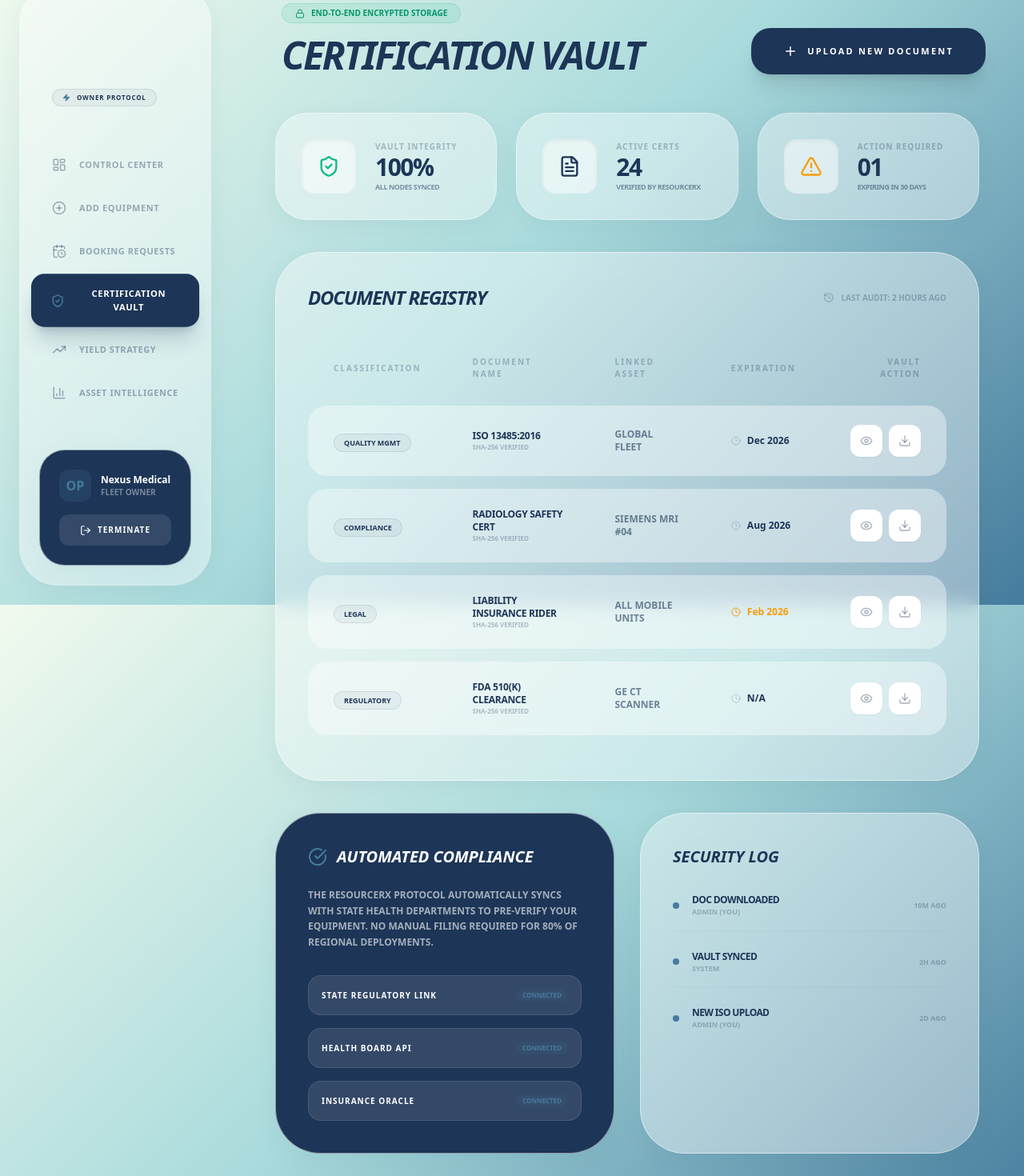
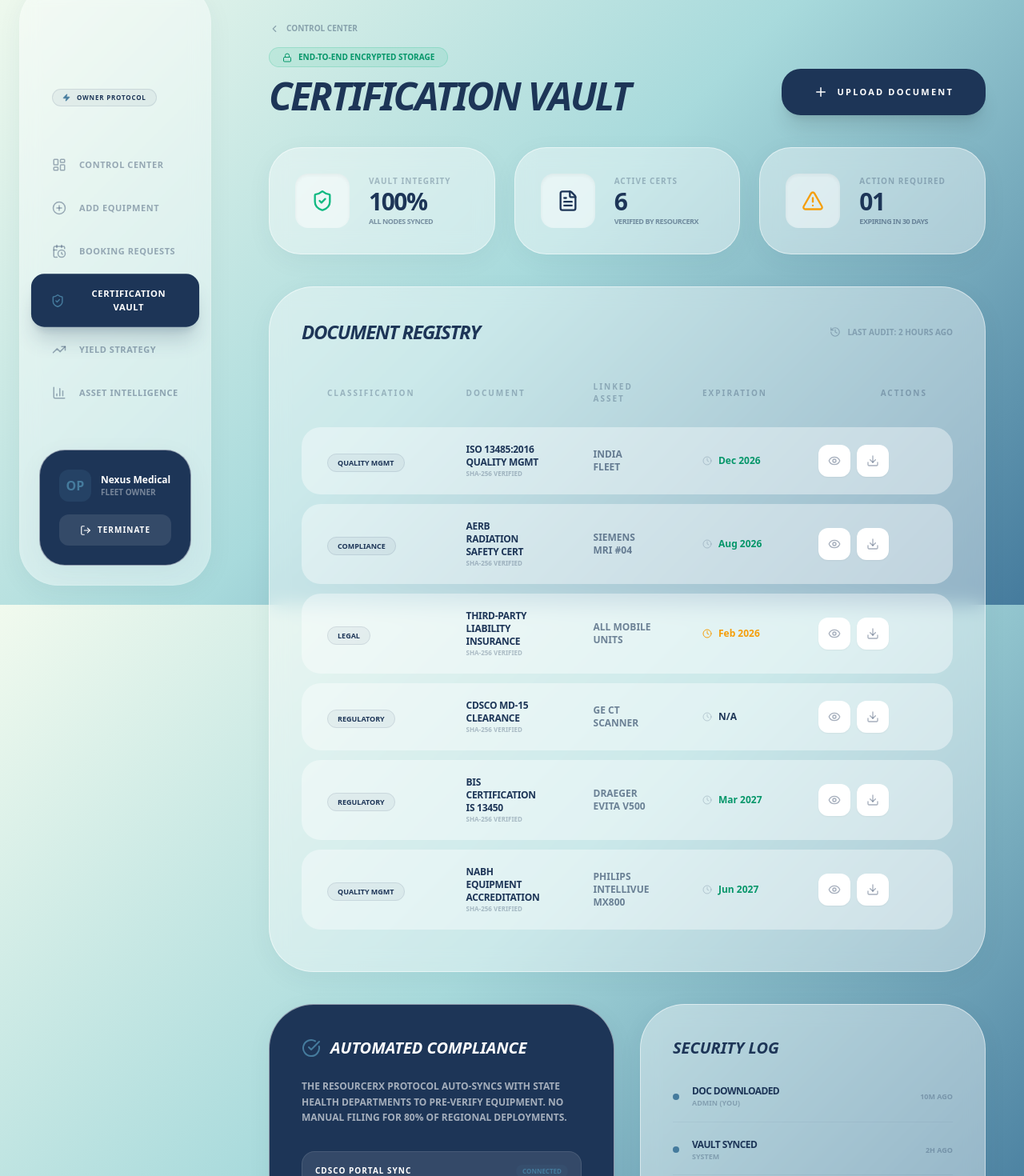
Before and after one commit to DharmiSapariya/ResourceRX, a React (Vite) app: page /owner/vault in a window 1280 px wide. Shown: the part 44-1514 px from the top of the page at 80% size. Built offline with nearby package versions, Linux system fonts and the light colour scheme.

Commit message:
fix: update OwnerVault page to latest version

```diff
--- a/src/pages/Owner/OwnerVault.jsx
+++ b/src/pages/Owner/OwnerVault.jsx
@@ -1,144 +1,176 @@
-import React from 'react';
-import { motion } from 'framer-motion';
-import {
-  ShieldCheck,
-  Lock,
-  FileText,
-  Download,
-  AlertTriangle,
-  History,
-  Plus,
-  Eye,
-  CheckCircle,
-  Clock
-} from 'lucide-react';
+import React, { useState, useRef } from 'react';
+import { motion, AnimatePresence } from 'framer-motion';
+import { useNavigate } from 'react-router-dom';
+import { ShieldCheck, Lock, FileText, Download, AlertTriangle, History, Plus, Eye, CheckCircle, Clock, ChevronLeft, Upload, X, Loader } from 'lucide-react';
+
+const INIT_VAULT = [
+  { id:1, name:"ISO 13485:2016 Quality Mgmt",    type:"Quality Mgmt", expiry:"Dec 2026", status:"Active",        asset:"India Fleet"               },
+  { id:2, name:"AERB Radiation Safety Cert",      type:"Compliance",   expiry:"Aug 2026", status:"Active",        asset:"Siemens MRI #04"           },
+  { id:3, name:"Third-Party Liability Insurance", type:"Legal",        expiry:"Feb 2026", status:"Expiring Soon", asset:"All Mobile Units"          },
+  { id:4, name:"CDSCO MD-15 Clearance",           type:"Regulatory",   expiry:"N/A",      status:"Permanent",     asset:"GE CT Scanner"             },
+  { id:5, name:"BIS Certification IS 13450",      type:"Regulatory",   expiry:"Mar 2027", status:"Active",        asset:"Draeger Evita V500"        },
+  { id:6, name:"NABH Equipment Accreditation",    type:"Quality Mgmt", expiry:"Jun 2027", status:"Active",        asset:"Philips IntelliVue MX800"  },
+];
+
+const STATUS_COLOR = { Active:'text-emerald-600', 'Expiring Soon':'text-amber-500', Permanent:'text-primary' };
 
 export default function OwnerVault() {
-  const glassStyle = "glass-panel p-10 rounded-[3.5rem] relative overflow-hidden transition-all duration-500";
+  const navigate = useNavigate();
+  const fileRef = useRef();
+  const [vault, setVault] = useState(INIT_VAULT);
+  const [uploading, setUploading] = useState(false);
+  const [logs, setLogs] = useState([
+    { action:"Doc Downloaded", user:"Admin (You)", time:"10m ago" },
+    { action:"Vault Synced",   user:"System",      time:"2h ago" },
+    { action:"New ISO Upload", user:"Admin (You)", time:"2d ago" },
+  ]);
 
-  const vaultItems = [
-    { name: "ISO 13485:2016", type: "Quality Mgmt", expiry: "Dec 2026", status: "Active", asset: "Global Fleet" },
-    { name: "Radiology Safety Cert", type: "Compliance", expiry: "Aug 2026", status: "Active", asset: "Siemens MRI #04" },
-    { name: "Liability Insurance Rider", type: "Legal", expiry: "Feb 2026", status: "Expiring Soon", asset: "All Mobile Units" },
-    { name: "FDA 510(k) Clearance", type: "Regulatory", expiry: "N/A", status: "Permanent", asset: "GE CT Scanner" },
-  ];
+  const handleUpload = (files) => {
+    setUploading(true);
+    setTimeout(() => {
+      const newDocs = Array.from(files).map((f, i) => ({
+        id: Date.now() + i, name: f.name.replace(/\.[^.]+$/, ''), type: "Uploaded", expiry: "Dec 2027", status: "Active", asset: "Pending Assignment"
+      }));
+      setVault(prev => [...newDocs, ...prev]);
+      setLogs(prev => [{ action: `Uploaded: ${files[0].name}`, user: "Admin (You)", time: "Just now" }, ...prev.slice(0, 4)]);
+      setUploading(false);
+    }, 1800);
+  };
+
+  const removeDoc = (id) => setVault(prev => prev.filter(v => v.id !== id));
+  const [preview, setPreview] = useState(null);
+
+  const downloadDoc = (doc) => {
+    const txt = `ResourceRX Vault Document\n\nName: ${doc.name}\nType: ${doc.type}\nAsset: ${doc.asset}\nExpiry: ${doc.expiry}\nStatus: ${doc.status}\n\nSHA-256 Verified | ResourceRX Protocol`;
+    const a = document.createElement('a'); a.href = URL.createObjectURL(new Blob([txt],{type:'text/plain'})); a.download=`${doc.name}.txt`; a.click();
+    setLogs(prev => [{ action: `Downloaded: ${doc.name}`, user: "Admin (You)", time: "Just now" }, ...prev.slice(0,4)]);
+  };
+
+  const expiring = vault.filter(v => v.status === 'Expiring Soon').length;
+  const glass = "glass-panel p-10 rounded-[3.5rem] relative overflow-hidden transition-all duration-500";
+
+  // Preview modal renderer
+  const PreviewModal = () => {
+    if (!preview) return null;
+    return (
+      <div className="fixed inset-0 bg-black/60 backdrop-blur-sm z-50 flex items-center justify-center p-6" onClick={()=>setPreview(null)}>
+        <div className="glass-panel p-10 rounded-[3rem] max-w-lg w-full shadow-2xl" onClick={e=>e.stopPropagation()}>
+          <div className="flex justify-between items-start mb-6">
+            <div>
+              <span className="text-[9px] font-black bg-secondary text-white px-3 py-1 rounded-full uppercase">{preview.type}</span>
+              <h3 className="text-2xl font-black tracking-tighter mt-3 text-primary">{preview.name}</h3>
+              <p className="text-xs font-bold opacity-40 uppercase mt-1 text-primary">{preview.asset}</p>
+            </div>
+            <button onClick={()=>setPreview(null)} className="p-2 rounded-xl hover:bg-primary/10 transition-all text-primary opacity-40 hover:opacity-100">✕</button>
+          </div>
+          <div className="space-y-3 bg-white/50 rounded-2xl p-6 mb-6">
+            {[
+              ['Document ID', preview.id],
+              ['Status', preview.status],
+              ['Expiry', preview.expiry],
+              ['Asset', preview.asset],
+              ['Verified By', 'ResourceRX Protocol SHA-256'],
+            ].map(([k,v])=>(
+              <div key={k} className="flex justify-between text-xs">
+                <span className="font-black opacity-40 uppercase text-primary">{k}</span>
+                <span className={`font-black uppercase ${v==='Active'?'text-emerald-600':v==='Expiring Soon'?'text-amber-600':'text-primary'}`}>{v}</span>
+              </div>
+            ))}
+          </div>
+          <div className="flex gap-3">
+            <button onClick={()=>{downloadDoc(preview);setPreview(null);}} className="flex-1 bg-primary text-white py-4 rounded-2xl font-black text-[10px] uppercase tracking-widest hover:bg-secondary hover:text-primary transition-all">Download File</button>
+            <button onClick={()=>setPreview(null)} className="px-8 glass-panel rounded-2xl font-black text-[10px] uppercase text-primary hover:bg-white/60 transition-all">Close</button>
+          </div>
+        </div>
+      </div>
+    );
+  };
 
   return (
-    <div className="max-w-7xl mx-auto pb-20 space-y-10">
-
-      {/* --- HEADER --- */}
-      <div className="mb-12 ml-4 flex flex-col md:flex-row md:items-end justify-between gap-8">
+    <div className="max-w-7xl mx-auto pb-20 pt-6 space-y-10">
+      <div className="flex flex-col md:flex-row md:items-end justify-between gap-6">
         <div>
-          <div className="inline-flex items-center gap-2 px-4 py-1 rounded-full bg-emerald-500/10 text-[10px] font-black uppercase mb-4 text-emerald-600 border border-emerald-500/20">
-            <Lock size={12} /> End-to-End Encrypted Storage
+          <button onClick={()=>navigate('/owner')} className="flex items-center gap-2 text-[10px] font-black uppercase opacity-40 hover:opacity-100 mb-4 text-primary transition-opacity"><ChevronLeft size={14}/> Control Center</button>
+          <div className="inline-flex items-center gap-2 px-4 py-1 rounded-full bg-emerald-500/10 text-[10px] font-black uppercase mb-3 text-emerald-600 border border-emerald-500/20"><Lock size={12}/> End-to-End Encrypted Storage</div>
+          <h2 className="text-5xl font-black tracking-tighter italic uppercase text-primary">Certification Vault</h2>
         </div>
-          {/* Main Heading changed to Deep Blue */}
-          <h2 className="text-5xl font-black tracking-tighter italic uppercase text-[#1d3557]">Certification Vault</h2>
-        </div>
-        <button className="bg-primary text-white px-10 py-5 rounded-3xl font-black text-[11px] uppercase tracking-[0.2em] flex items-center gap-3 hover:bg-secondary transition-all shadow-xl">
-          <Plus size={18} /> Upload New Document
-        </button>
+        <label className="bg-primary text-white px-10 py-5 rounded-3xl font-black text-[11px] uppercase tracking-[0.2em] flex items-center gap-3 hover:bg-secondary hover:text-primary transition-all shadow-xl cursor-pointer">
+          {uploading ? <><Loader size={18} className="animate-spin"/> Uploading…</> : <><Plus size={18}/> Upload Document</>}
+          <input ref={fileRef} type="file" accept=".pdf,.jpg,.jpeg,.png" multiple className="hidden" onChange={e=>handleUpload(e.target.files)} disabled={uploading}/>
+        </label>
       </div>
 
-      {/* --- QUICK STATS / OVERVIEW --- */}
-      <div className="grid md:grid-cols-3 gap-6 px-2">
+      <div className="grid md:grid-cols-3 gap-6">
         {[
-          { label: "Vault Integrity", val: "100%", sub: "All Nodes Synced", icon: ShieldCheck, color: "text-emerald-500" },
-          { label: "Active Certs", val: "24", sub: "Verified by ResourceRX", icon: FileText, color: "text-[#1d3557]" },
-          { label: "Action Required", val: "01", sub: "Expiring in 30 Days", icon: AlertTriangle, color: "text-amber-500" },
+          { label:"Vault Integrity",  val:"100%",          sub:"All Nodes Synced",         icon:ShieldCheck,  color:"text-emerald-500" },
+          { label:"Active Certs",     val:vault.length.toString(), sub:"Verified by ResourceRX",  icon:FileText,     color:"text-primary"     },
+          { label:"Action Required",  val:expiring.toString().padStart(2,'0'), sub:`Expiring in 30 Days`, icon:AlertTriangle, color:"text-amber-500"   },
         ].map((stat, i) => (
-          <div key={i} className="glass-panel p-8 rounded-[2.5rem] flex items-center gap-6 border-white/40">
-            <div className={`p-5 rounded-2xl bg-white/50 ${stat.color} shadow-inner`}>
-              <stat.icon size={28} />
-            </div>
+          <div key={i} className="glass-panel p-8 rounded-[2.5rem] flex items-center gap-6">
+            <div className={`p-5 rounded-2xl bg-white/50 ${stat.color} shadow-inner`}><stat.icon size={28}/></div>
             <div>
-              <p className="text-[10px] font-black opacity-30 uppercase tracking-widest text-[#1d3557]">{stat.label}</p>
-              <h3 className="text-3xl font-black tracking-tighter text-[#1d3557]">{stat.val}</h3>
-              <p className="text-[9px] font-bold opacity-50 uppercase tracking-tighter text-[#1d3557]">{stat.sub}</p>
+              <p className="text-[10px] font-black opacity-30 uppercase tracking-widest text-primary">{stat.label}</p>
+              <h3 className="text-3xl font-black tracking-tighter text-primary">{stat.val}</h3>
+              <p className="text-[9px] font-bold opacity-50 uppercase tracking-tighter text-primary">{stat.sub}</p>
             </div>
           </div>
         ))}
       </div>
 
-      {/* --- MAIN VAULT REGISTRY --- */}
-      <div className={`${glassStyle} mx-2`}>
-        <div className="flex justify-between items-center mb-10">
-          {/* Table Heading changed to Deep Blue */}
-          <h3 className="text-2xl font-black tracking-tighter italic uppercase text-[#1d3557]">Document Registry</h3>
-          <div className="flex items-center gap-2 text-[10px] font-black opacity-30 uppercase text-[#1d3557]">
-            <History size={14} /> Last Audit: 2 Hours Ago
+      <div className={glass}>
+        <div className="flex justify-between items-center mb-8">
+          <h3 className="text-2xl font-black tracking-tighter italic uppercase text-primary">Document Registry</h3>
+          <div className="flex items-center gap-2 text-[10px] font-black opacity-30 uppercase text-primary"><History size={14}/> Last Audit: 2 Hours Ago</div>
         </div>
-        </div>
-
         <div className="overflow-x-auto">
-          <table className="w-full text-left border-separate border-spacing-y-4">
+          <table className="w-full text-left border-separate border-spacing-y-3">
             <thead>
-              <tr className="text-[10px] font-black opacity-30 uppercase tracking-[0.2em] text-[#1d3557]">
-                <th className="px-8 pb-4">Classification</th>
-                <th className="px-8 pb-4">Document Name</th>
-                <th className="px-8 pb-4">Linked Asset</th>
-                <th className="px-8 pb-4">Expiration</th>
-                <th className="px-8 pb-4 text-right">Vault Action</th>
+              <tr className="text-[10px] font-black opacity-30 uppercase tracking-[0.2em] text-primary">
+                <th className="px-8 pb-4">Classification</th><th className="px-8 pb-4">Document</th><th className="px-8 pb-4">Linked Asset</th><th className="px-8 pb-4">Expiration</th><th className="px-8 pb-4 text-right">Actions</th>
               </tr>
             </thead>
             <tbody>
-              {vaultItems.map((item, i) => (
-                <motion.tr
-                  key={i}
-                  initial={{ opacity: 0, y: 10 }}
-                  animate={{ opacity: 1, y: 0 }}
-                  transition={{ delay: i * 0.05 }}
-                  className="bg-white/40 rounded-3xl group hover:bg-white/70 transition-all border border-transparent hover:border-white"
-                >
-                  <td className="px-8 py-6 rounded-l-3xl">
-                    <span className="text-[9px] font-black uppercase px-3 py-1 bg-primary/5 rounded-full border border-primary/10 text-[#1d3557]">
-                      {item.type}
-                    </span>
+              <AnimatePresence>
+                {vault.map((item, i) => (
+                  <motion.tr key={item.id} initial={{opacity:0,y:10}} animate={{opacity:1,y:0}} exit={{opacity:0,x:-20}} transition={{delay:i*0.04}}
+                    className="bg-white/40 rounded-3xl group hover:bg-white/70 transition-all">
+                    <td className="px-8 py-5 rounded-l-3xl">
+                      <span className="text-[9px] font-black uppercase px-3 py-1 bg-primary/5 rounded-full border border-primary/10 text-primary">{item.type}</span>
                     </td>
-                  <td className="px-8 py-6">
+                    <td className="px-8 py-5">
                       <div className="flex flex-col">
-                      <span className="text-xs font-black uppercase tracking-tight text-[#1d3557]">{item.name}</span>
-                      <span className="text-[8px] font-bold opacity-30 uppercase text-[#1d3557]">SHA-256 Verified</span>
+                        <span className="text-xs font-black uppercase tracking-tight text-primary">{item.name}</span>
+                        <span className="text-[8px] font-bold opacity-30 uppercase text-primary">SHA-256 Verified</span>
                       </div>
                     </td>
-                  <td className="px-8 py-6 text-xs font-bold text-[#1d3557]/60 uppercase">{item.asset}</td>
-                  <td className="px-8 py-6">
+                    <td className="px-8 py-5 text-xs font-bold text-primary/60 uppercase">{item.asset}</td>
+                    <td className="px-8 py-5">
                       <div className="flex items-center gap-2">
-                      <Clock size={12} className={item.status === "Expiring Soon" ? "text-amber-500" : "text-[#1d3557]/20"} />
-                      <span className={`text-xs font-black ${item.status === "Expiring Soon" ? "text-amber-500" : "text-[#1d3557]"}`}>
-                        {item.expiry}
-                      </span>
+                        <Clock size={12} className={item.status==='Expiring Soon'?'text-amber-500':'text-primary/20'}/>
+                        <span className={`text-xs font-black ${STATUS_COLOR[item.status]||'text-primary'}`}>{item.expiry}</span>
                       </div>
                     </td>
-                  <td className="px-8 py-6 text-right rounded-r-3xl">
+                    <td className="px-8 py-5 text-right rounded-r-3xl">
                       <div className="flex justify-end gap-2">
-                      <button className="p-3 bg-white rounded-xl shadow-sm hover:scale-110 transition-transform text-[#1d3557]/40 hover:text-[#1d3557]">
-                        <Eye size={16} />
-                      </button>
-                      <button className="p-3 bg-white rounded-xl shadow-sm hover:scale-110 transition-transform text-[#1d3557]/40 hover:text-[#1d3557]">
-                        <Download size={16} />
-                      </button>
+                        <button onClick={()=>setPreview(item)} className="p-3 bg-white rounded-xl shadow-sm hover:scale-110 transition-transform text-primary/40 hover:text-primary"><Eye size={16}/></button>
+                        <button onClick={()=>downloadDoc(item)} className="p-3 bg-white rounded-xl shadow-sm hover:scale-110 transition-transform text-primary/40 hover:text-primary"><Download size={16}/></button>
+                        <button onClick={()=>removeDoc(item.id)} className="p-3 bg-white rounded-xl shadow-sm hover:scale-110 transition-transform text-red-400 hover:text-red-600 opacity-0 group-hover:opacity-100"><X size={16}/></button>
                       </div>
                     </td>
                   </motion.tr>
                 ))}
+              </AnimatePresence>
             </tbody>
           </table>
         </div>
       </div>
 
-      {/* --- COMPLIANCE TIMELINE / UPCOMING RENEWALS --- */}
-      <div className="grid lg:grid-cols-2 gap-8 px-2">
-        <div className={`${glassStyle} bg-primary text-white`}>
-          <h3 className="text-xl font-black mb-6 flex items-center gap-3 italic uppercase">
-            <CheckCircle className="text-secondary" /> Automated Compliance
-          </h3>
-          <p className="text-xs font-bold opacity-60 leading-relaxed uppercase mb-8">
-            The ResourceRX protocol automatically syncs with state health departments to pre-verify your equipment.
-            No manual filing required for 80% of regional deployments.
-          </p>
-          <div className="space-y-4">
-            {["State Regulatory Link", "Health Board API", "Insurance Oracle"].map((link, i) => (
+      <div className="grid lg:grid-cols-2 gap-8">
+        <div className={`${glass} bg-primary text-white`}>
+          <h3 className="text-xl font-black mb-6 flex items-center gap-3 italic uppercase"><CheckCircle className="text-secondary"/> Automated Compliance</h3>
+          <p className="text-xs font-bold opacity-60 leading-relaxed uppercase mb-8">The ResourceRX protocol auto-syncs with state health departments to pre-verify equipment. No manual filing for 80% of regional deployments.</p>
+          <div className="space-y-3">
+            {["CDSCO Portal Sync","AERB Compliance API","IRDAI Insurance Oracle"].map((link,i)=>(
               <div key={i} className="flex justify-between items-center p-4 bg-white/10 rounded-2xl border border-white/10">
                 <span className="text-[10px] font-black uppercase tracking-widest">{link}</span>
                 <span className="text-[8px] font-black text-secondary uppercase px-2 py-0.5 bg-secondary/10 rounded-full">Connected</span>
@@ -146,31 +178,22 @@ export default function OwnerVault() {
             ))}
           </div>
         </div>
-
-        <div className={glassStyle}>
-          {/* Section Heading changed to Deep Blue */}
-          <h3 className="text-xl font-black mb-8 italic uppercase text-[#1d3557]">Security Log</h3>
-          <div className="space-y-6">
-            {[
-              { action: "Doc Downloaded", user: "Admin (You)", time: "10m ago" },
-              { action: "Vault Synced", user: "System", time: "2h ago" },
-              { action: "New ISO Upload", user: "Admin (You)", time: "2d ago" },
-            ].map((log, i) => (
+        <div className={glass}>
+          <h3 className="text-xl font-black mb-8 italic uppercase text-primary">Security Log</h3>
+          <div className="space-y-5">
+            {logs.map((log,i)=>(
               <div key={i} className="flex justify-between items-center pb-4 border-b border-primary/5 last:border-0">
                 <div className="flex items-center gap-4">
-                  <div className="w-2 h-2 rounded-full bg-secondary" />
-                  <div>
-                    <p className="text-xs font-black uppercase tracking-tighter text-[#1d3557]">{log.action}</p>
-                    <p className="text-[9px] font-bold opacity-30 uppercase text-[#1d3557]">{log.user}</p>
+                  <div className="w-2 h-2 rounded-full bg-secondary"/>
+                  <div><p className="text-xs font-black uppercase tracking-tighter text-primary">{log.action}</p><p className="text-[9px] font-bold opacity-30 uppercase text-primary">{log.user}</p></div>
                 </div>
-                </div>
-                <span className="text-[9px] font-black opacity-30 uppercase text-[#1d3557]">{log.time}</span>
+                <span className="text-[9px] font-black opacity-30 uppercase text-primary">{log.time}</span>
               </div>
             ))}
           </div>
         </div>
       </div>
-
+      <PreviewModal />
     </div>
   );
 }
```
Lines whose indentation alone changed are shown as unchanged.
